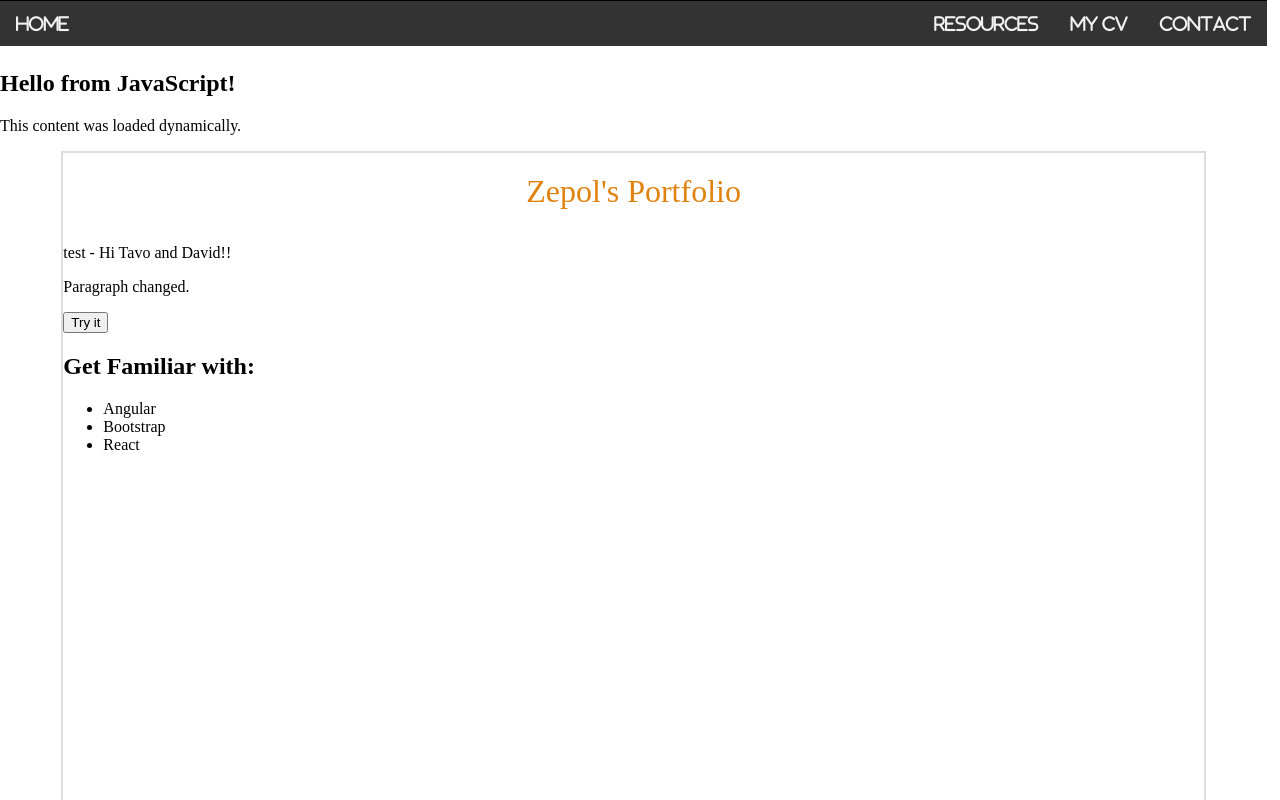
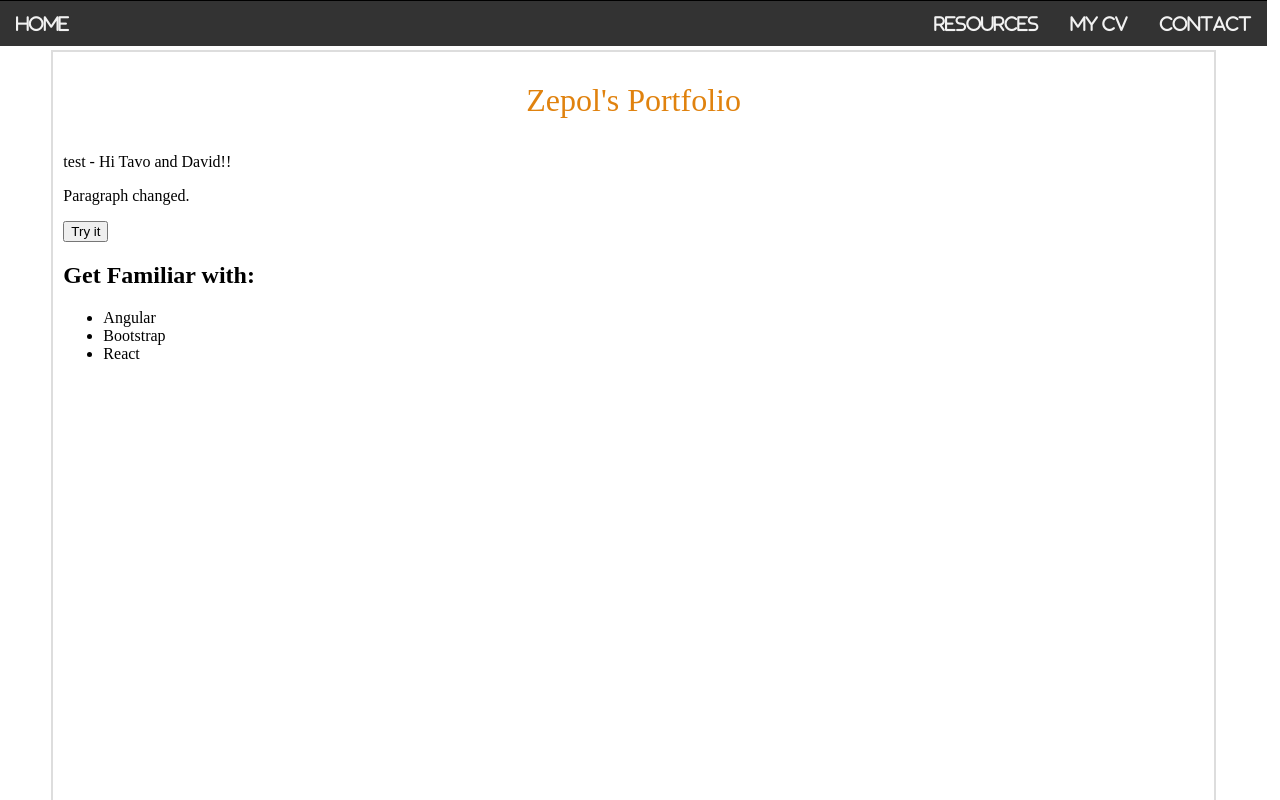
Before and after one commit to sendog6913/Zepol, a plain HTML site: page docs/index.html in a window 1280 px wide. Both pictures are taken after a click on the button "Try it". Shown: the top 800 px of the page. Drawn offline with Linux system fonts and the light colour scheme.

Commit message:
dynamic navbar using javascript, resources listing. see #6 and #9

```diff
--- a/docs/MyStyle.css
+++ b/docs/MyStyle.css
@@ -75,4 +75,5 @@ a {
     height: 1500px;
     border:#ddd solid 2px;
     margin: 0px auto;
+    padding: 10px;
 }
--- a/docs/Scripts.js
+++ b/docs/Scripts.js
@@ -1,28 +1,37 @@
-// Simple Scripts to practice
-function myFunction() {
-    document.getElementById("demo").innerHTML = "Paragraph changed.";
-  }
 
-function ResponsiveNav() {
-  var x = document.getElementById("Links");
-  if (x.className === "RightTopLinks") {
-    x.className += " responsive";
-  } else {
-    x.className = "RightTopLinks";
-  }
-}
-
-function loadHTMLFromFunction() {
+function LoadMainNavigation() {
   const htmlCode = `
-    <div>
-      <h2>Hello from JavaScript!</h2>
-      <p>This content was loaded dynamically.</p>
-    </div>
+      <div class="NavBar fa-solid fa-1x">
+        <div id="Logo"></div>
+        <div class="RightTopLinks" id="Links">
+          <a href="https://sendog6913.github.io/Zepol" target="_parent" class="active">Home</a>
+          <a href="#" target="_self">Contact</a>
+          <a href="#" target="_self">My CV</a>
+          <a href="resources.html" target="_self">Resources</a>
+          <a href="javascript:void(0);" class="icon" onclick="ResponsiveNav()">
+            <i class="fa fa-bars"></i>
+          </a>
+        </div>
+      </div>
   `;
 
   // Get the target element where you want to insert the HTML
-  const targetElement = document.getElementById('target');
+  const targetElement = document.getElementById('NavBarTarget');
 
   // Insert the HTML code into the target element
   targetElement.innerHTML = htmlCode;
 }
+
+  function ResponsiveNav() {
+    var x = document.getElementById("Links");
+    if (x.className === "RightTopLinks") {
+      x.className += " responsive";
+    } else {
+      x.className = "RightTopLinks";
+    }
+  }
+
+// Simple Scripts to practice
+function myFunction() {
+  document.getElementById("demo").innerHTML = "Paragraph changed.";
+}
--- a/docs/index.html
+++ b/docs/index.html
@@ -10,22 +10,11 @@
     <script src="Scripts.js" ></script>
   </head>
   <body>
-      <div class="NavBar fa-solid fa-1x">
-      <div id="Logo"></div>
-      <div class="RightTopLinks" id="Links">
-        <a href="https://sendog6913.github.io/Zepol" target="_parent" class="active">Home</a>
-        <a href="#" target="_self">Contact</a>
-        <a href="#" target="_self">My CV</a>
-        <a href="resources.html" target="_self">Resources</a>
-        <a href="javascript:void(0);" class="icon" onclick="ResponsiveNav()">
-          <i class="fa fa-bars"></i>
-        </a>
-      </div>
-    </div>
-    <div id="target"></div>
-    <script>
-      loadHTMLFromFunction();
-   </script>
+    <!-- Load Dynamic Top Navigation Bar -->
+    <div id="NavBarTarget"></div>
+      <script>
+        LoadMainNavigation();
+      </script>
 
 
 
```
Also changed, not shown: docs/resources.html (+10 -14 lines).
